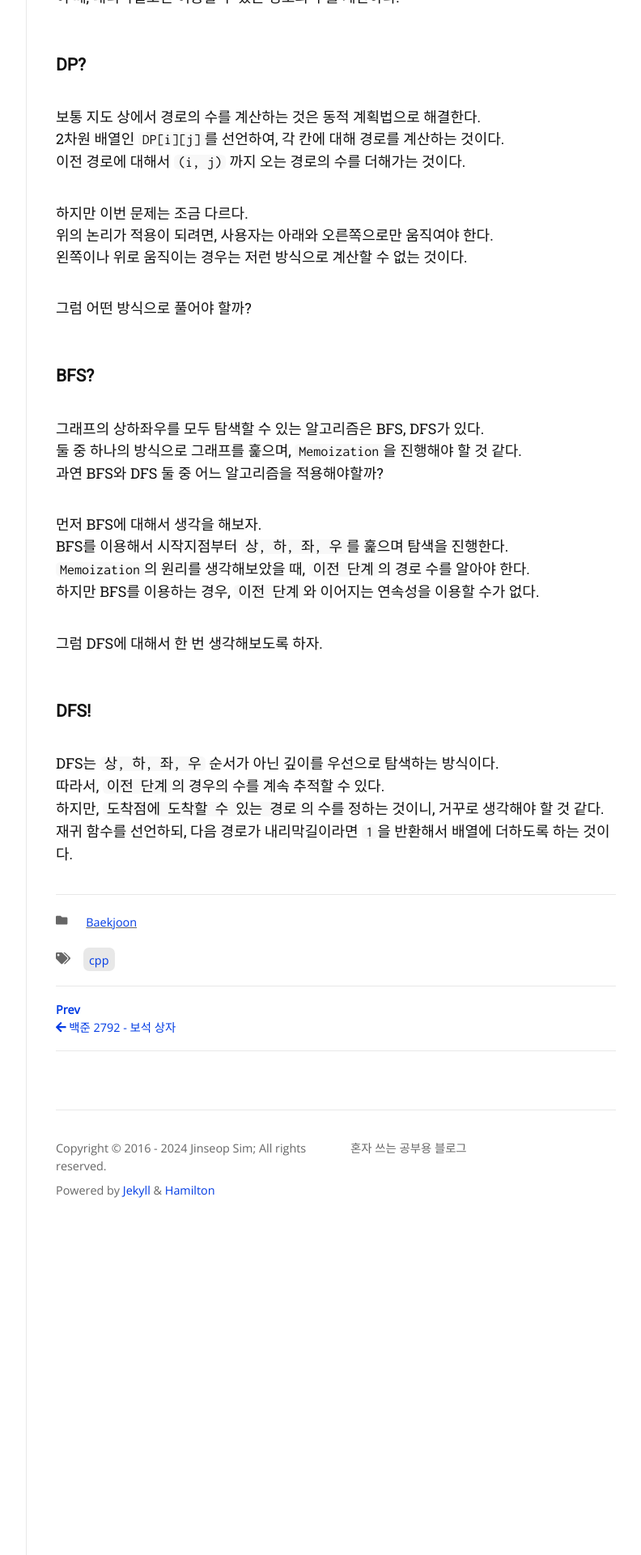
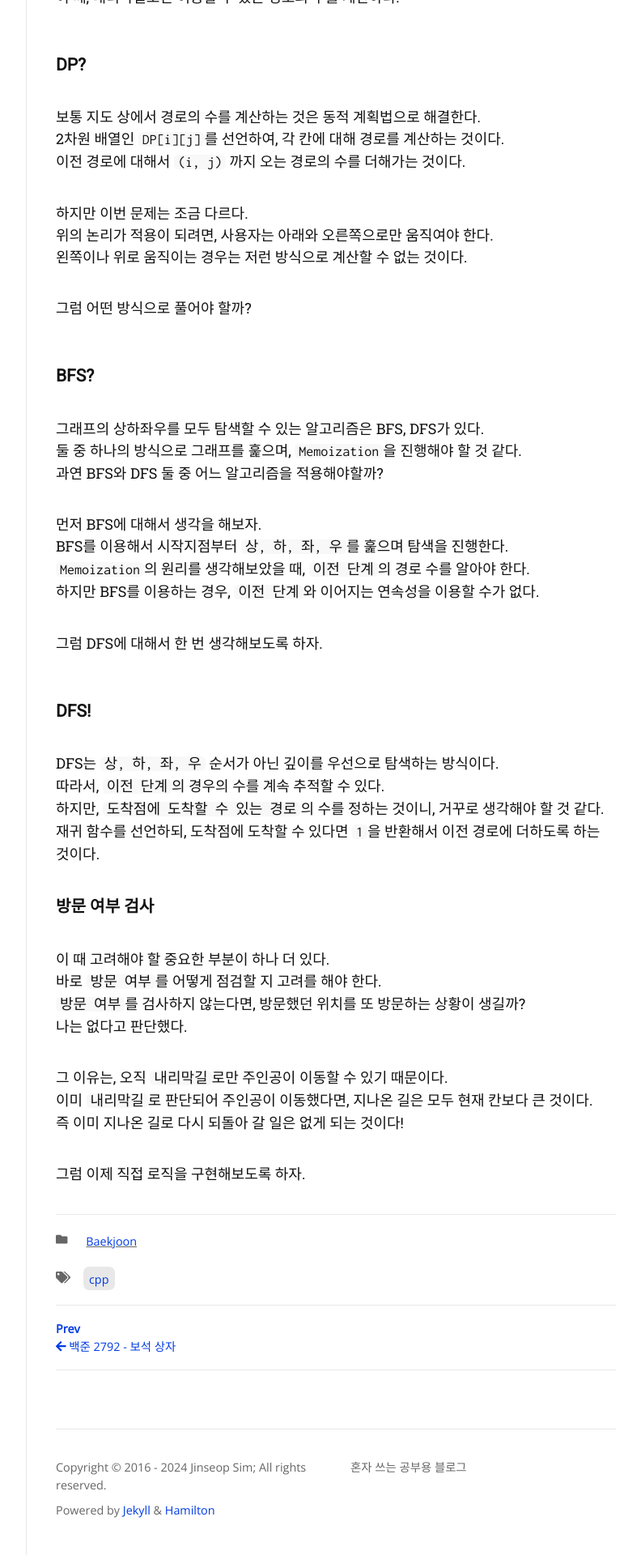
Before and after one commit to Jinseop-Sim/Jinseop-Sim.github.io, a Jekyll site: the page built from _posts/2024-05-03-bj-1520.md, in a window 1280 px wide. Shown: the part 686-2606 px from the top of the page at 81% size, without its empty margins (357-1149 px from the left). Built offline with Jekyll 4.4.1, drawn with Linux system fonts in a browser that asks for light colours; nearby versions of some CDN libraries; some web fonts are replaced; comment, search, counter and statistics services are not loaded.

Commit message:
글 수정

````diff
--- a/_posts/2024-05-03-bj-1520.md
+++ b/_posts/2024-05-03-bj-1520.md
@@ -45,4 +45,19 @@
 DFS는 ```상, 하, 좌, 우``` 순서가 아닌 깊이를 우선으로 탐색하는 방식이다.
 따라서, ```이전 단계```의 경우의 수를 계속 추적할 수 있다.
 하지만, ```도착점에 도착할 수 있는 경로```의 수를 정하는 것이니, 거꾸로 생각해야 할 것 같다.
-재귀 함수를 선언하되, 다음 경로가 내리막길이라면 ```1```을 반환해서 배열에 더하도록 하는 것이다.
+재귀 함수를 선언하되, 도착점에 도착할 수 있다면  ```1```을 반환해서 이전 경로에 더하도록 하는 것이다.
+
+#### 방문 여부 검사
+이 때 고려해야 할 중요한 부분이 하나 더 있다.
+바로 ```방문 여부```를 어떻게 점검할 지 고려를 해야 한다.
+```방문 여부```를 검사하지 않는다면, 방문했던 위치를 또 방문하는 상황이 생길까?
+나는 없다고 판단했다.
+
+그 이유는, 오직 ```내리막길```로만 주인공이 이동할 수 있기 때문이다.
+이미 ```내리막길```로 판단되어 주인공이 이동했다면, 지나온 길은 모두 현재 칸보다 큰 것이다.
+즉 이미 지나온 길로 다시 되돌아 갈 일은 없게 되는 것이다!
+
+그럼 이제 직접 로직을 구현해보도록 하자.
+{% highlight cpp %}
+
+{% endhighlight %}
````
